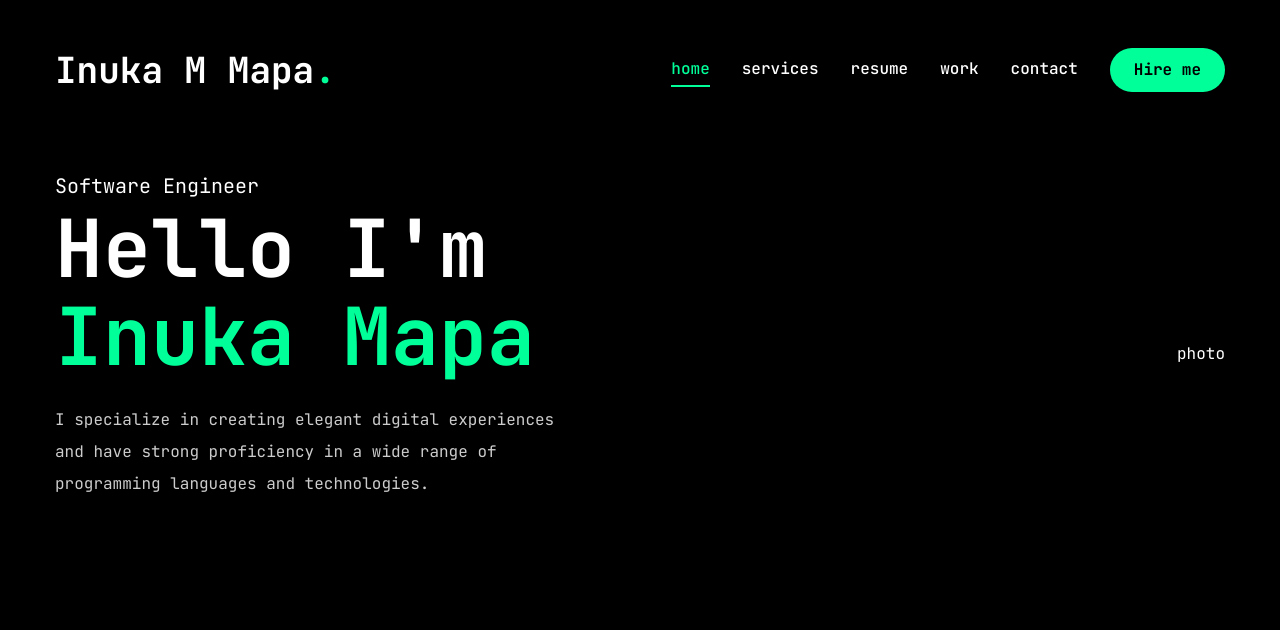
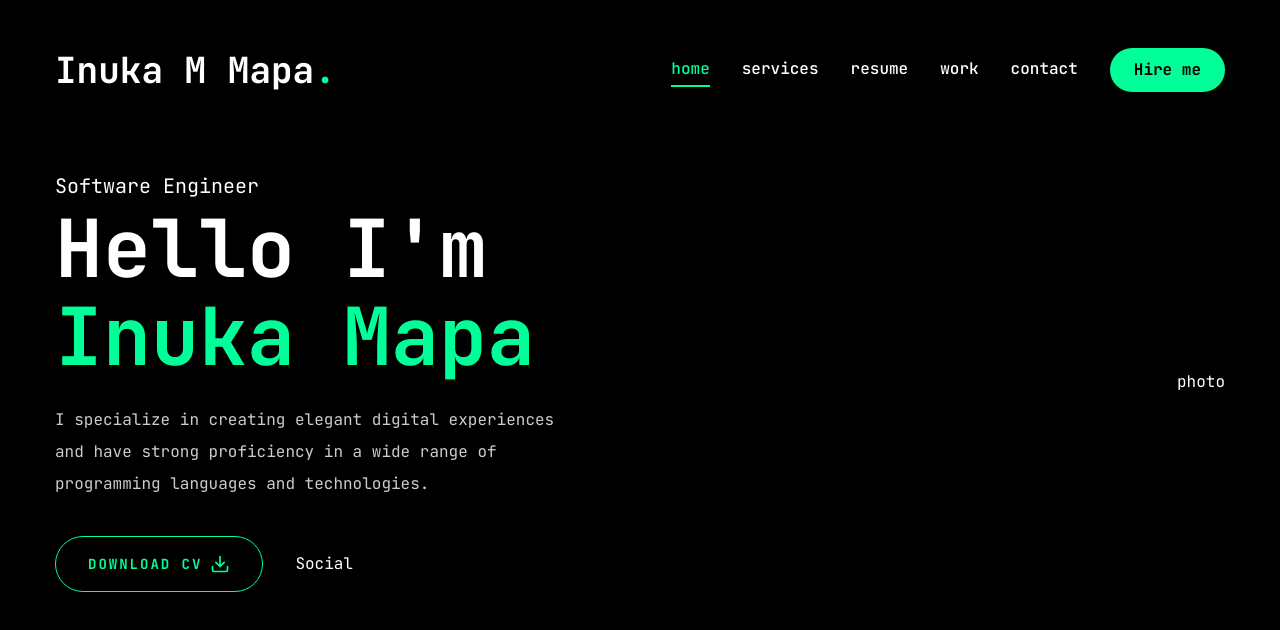
Before and after one commit to InukaMapa/My-New-Portfolio, a Next.js app: page / in a window 1280 px wide. Shown: the top 630 px of the page. Built offline with nearby package versions, Linux system fonts and the light colour scheme.

Commit message:
Social.jsx update

```diff
--- a/app/page.jsx
+++ b/app/page.jsx
@@ -1,5 +1,5 @@
 import { Button } from "@/components/ui/button";
-import { FoDownload } from "react-icons/fi";
+import { FiDownload, FoDownload } from "react-icons/fi";
 
 const Home = () => {
   return <section className="h-full">
@@ -14,11 +14,25 @@ const Home = () => {
           <p className="max-w-[500px] mb-9 text-white/80">
             I specialize in creating elegant digital experiences and have strong proficiency in a wide range of programming languages and technologies.
           </p>
+
+        <div className="flex flrx-col xl:flex-row items-center gap-8">
+          <Button
+            variant="outline"
+            size="lg"
+            className="uppercase flex items-center gap-2"
+            >
+            <span>Download CV</span>
+            <FiDownload className="text-xl"/>
+          </Button>
+          <div className="mb-8 xl:mb-0">
+            Social
+            </div>
         </div>
-        {/*photo*/}
-        <div>photo</div>
       </div>
+      {/*photo*/}
+      <div>photo</div>
     </div>
+  </div>
   </section>;
 };
 
--- /dev/null
+++ b/components/Social.jsx
@@ -0,0 +1,7 @@
+import Link from "next/link";
+
+const Social = () => {
+    return
+        <div>Socials</div>;
+};
+export default Social;
```
